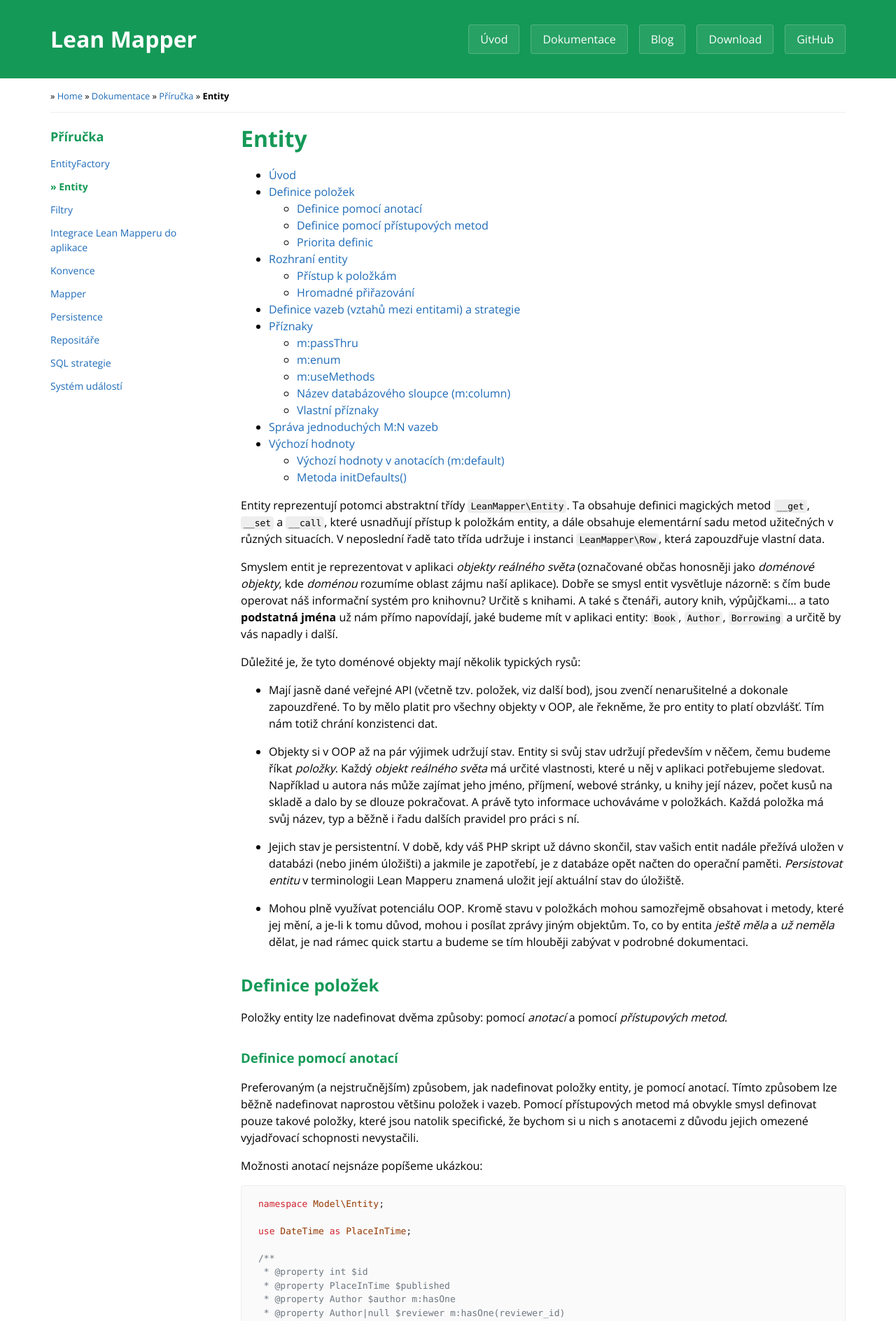
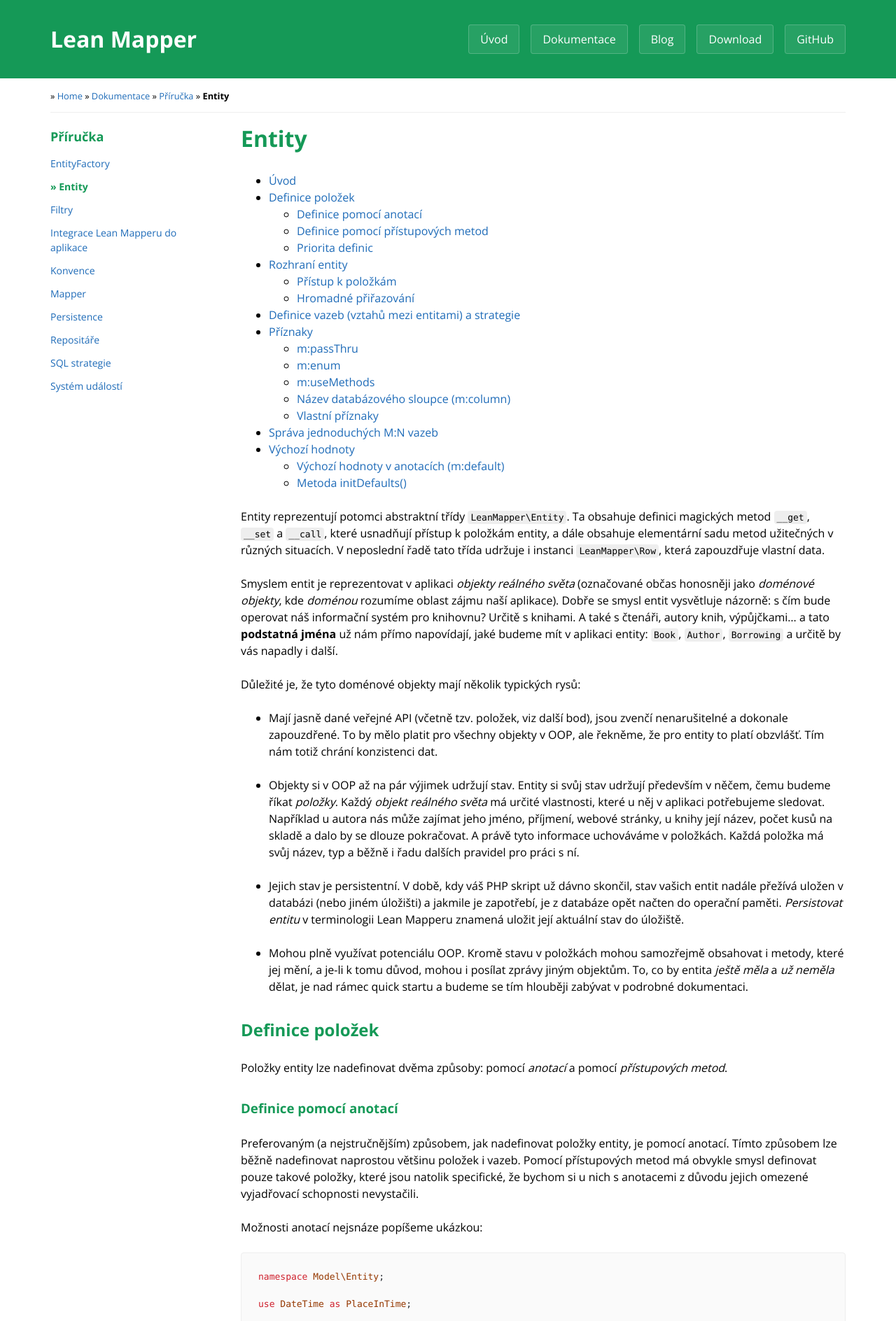
Before and after one commit to LeanMapper/LeanMapper.github.io, a Jekyll site: the page built from cs/docs/entity.md, in a window 1280 px wide. Shown: the top 1888 px of the page at 70% size. Built offline with Jekyll 4.4.1, drawn with Linux system fonts in a browser that asks for light colours.

Commit message:
CSS: mainContent - updated typography

```diff
--- a/_sass/_mainContent.scss
+++ b/_sass/_mainContent.scss
@@ -21,12 +21,13 @@
 .main-content h5,
 .main-content h6 {
 	margin-top: 2rem;
-	margin-bottom: 1rem;
+	margin-bottom: 1.5rem;
 	color: #159957;
 }
 
 .main-content p {
-	margin-bottom: 1em;
+	margin-top: 1.5rem;
+	margin-bottom: 1.5rem;
 }
 
 .main-content code {
@@ -41,7 +42,7 @@
 .main-content pre {
 	padding: 0.8rem;
 	margin-top: 0;
-	margin-bottom: 1rem;
+	margin-bottom: 1.5rem;
 	font: 1rem Consolas, "Liberation Mono", Menlo, Courier, monospace;
 	word-wrap: normal;
 	border: solid 1px #dce6f0;
@@ -60,7 +61,7 @@
 }
 
 .main-content .highlight {
-	margin-bottom: 1rem;
+	margin-bottom: 1.5rem;
 }
 
 .main-content .highlight pre {
@@ -70,7 +71,7 @@
 
 .main-content .highlight pre,
 .main-content pre {
-	padding: 1rem 1.5rem;
+	padding: 1.5rem 1.5rem;
 	overflow: auto;
 	font-size: 0.8125rem;
 	line-height: 1.5;
@@ -105,10 +106,16 @@
 }
 
 .main-content blockquote {
-	padding: 0 1rem;
+	padding: 1.5rem;
 	margin-left: 0;
-	color: #819198;
-	border-left: 0.3rem solid #dce6f0;
+	color: #000;
+	border: 0.125rem solid #dce6f0;
+	background: #fbfcfe;
+	border-radius: 0.25rem;
+	margin-top: 2rem;
+	margin-right: 0;
+	margin-bottom: 2rem;
+	background: transparent;
 }
 
 .main-content blockquote >:first-child {
@@ -150,13 +157,13 @@
 
 .main-content dl dd {
 	padding: 0;
-	margin-bottom: 1rem;
+	margin-bottom: 1.5rem;
 }
 
 .main-content hr {
 	height: 2px;
 	padding: 0;
-	margin: 1rem 0;
+	margin: 1.5rem 0;
 	background-color: #eff0f1;
 	border: 0;
 }
```
